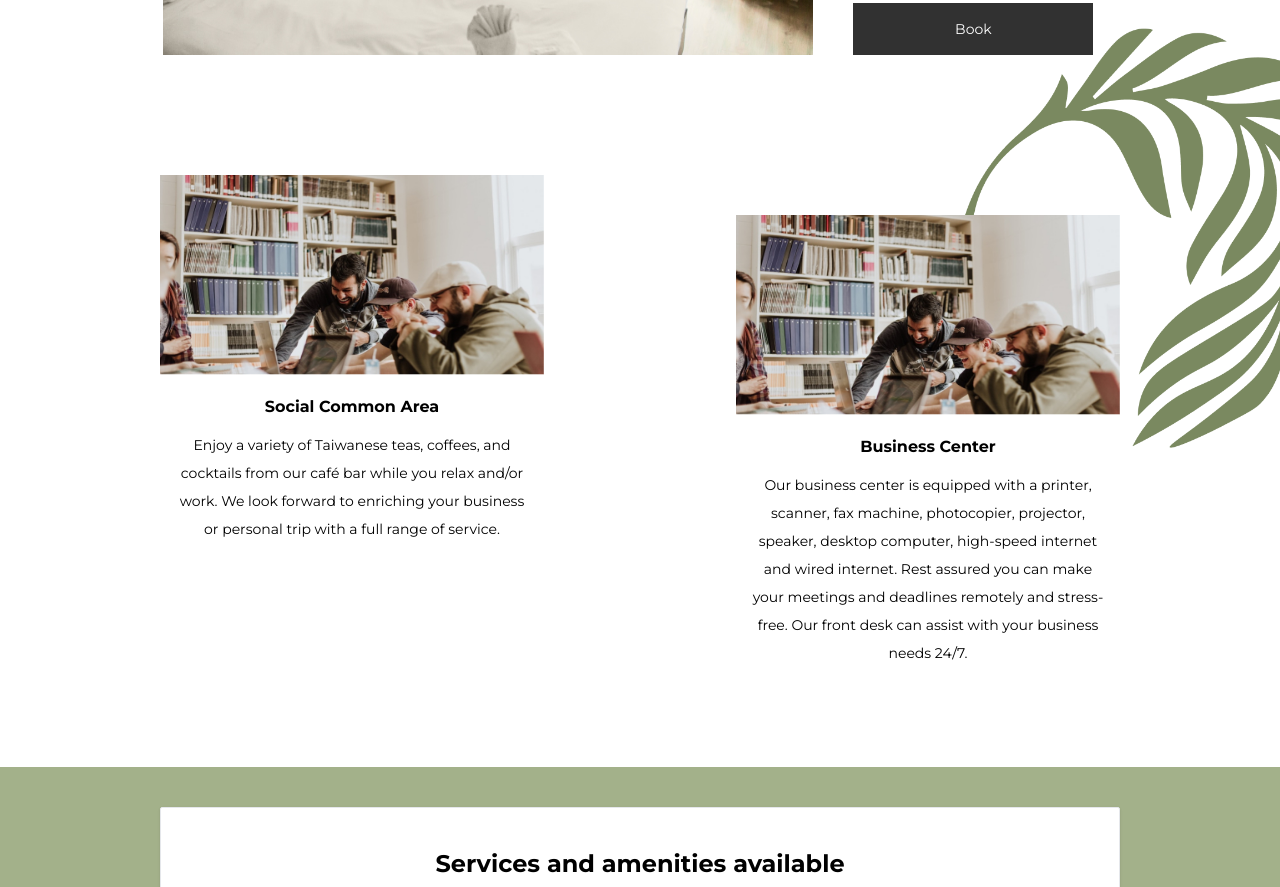
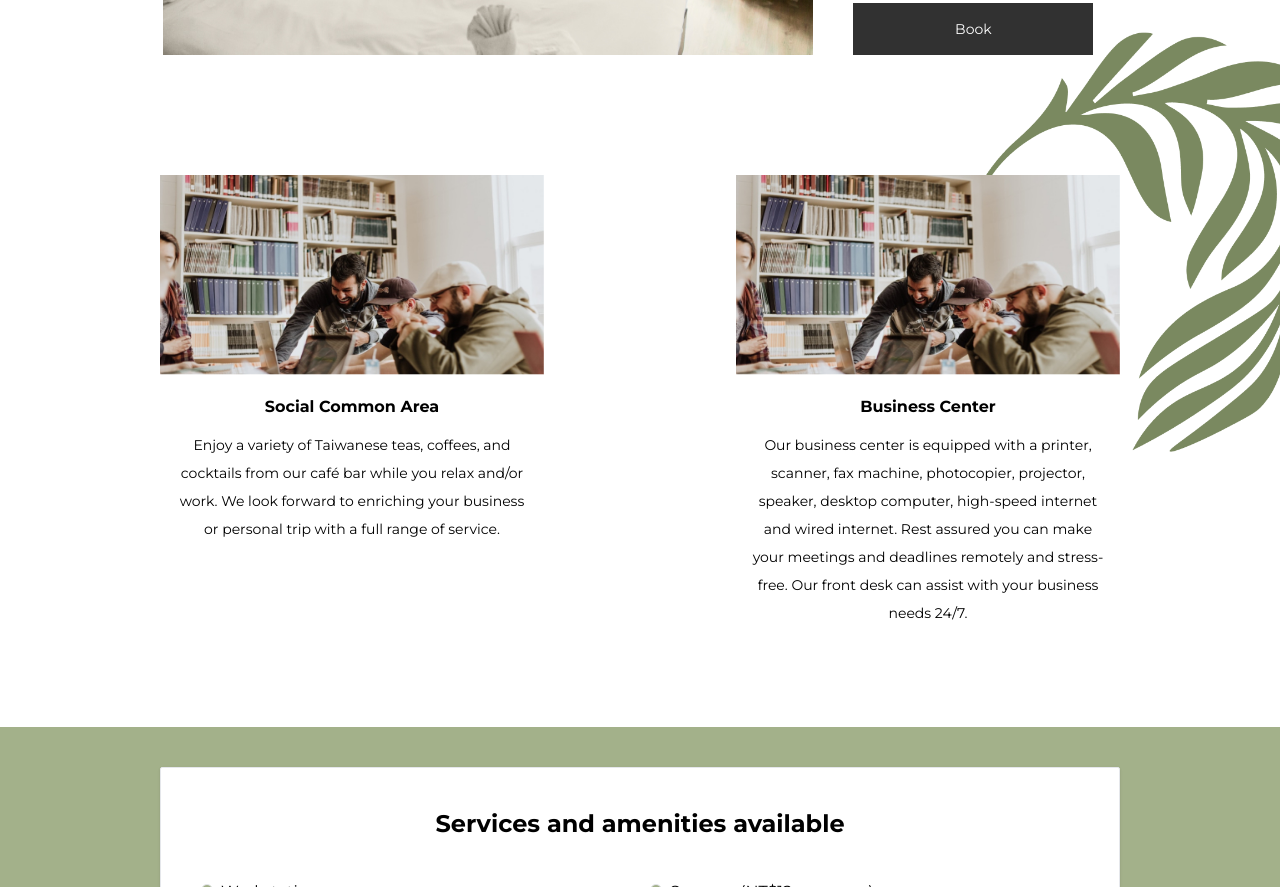
Before and after one commit to cocoa-1012/fooyee-tailwind, a plain HTML site: page facilities.html in a window 1280 px wide. Shown: the part 439-1326 px from the top of the page. Drawn offline with nearby package versions, Linux system fonts and the light colour scheme; a web font is replaced by a local one.

Commit message:
facilities page fully responsive

```diff
--- a/facilities.html
+++ b/facilities.html
@@ -194,8 +194,8 @@
 
       <div class="py-20 relative">
         <div class="w-11/12 xl:w-9/12 mx-auto relative z-[2]">
-          <div class="xl:flex justify-between">
-            <div class="xl:w-2/5">
+          <div class="md:flex justify-between md:gap-12">
+            <div class="md:w-1/2 lg:w-1/3 xl:w-2/5">
               <div class="w-full h-[200px]">
                 <img
                   src="./assets/images/Rectangle 4.jpg"
@@ -215,7 +215,7 @@
                 </p>
               </div>
             </div>
-            <div class="xl:w-2/5 mt-10">
+            <div class="md:w-1/2 lg:w-1/3 xl:w-2/5 mt-10 md:mt-0">
               <div class="w-full h-[200px]">
                 <img
                   src="./assets/images/Rectangle 4.jpg"
```
